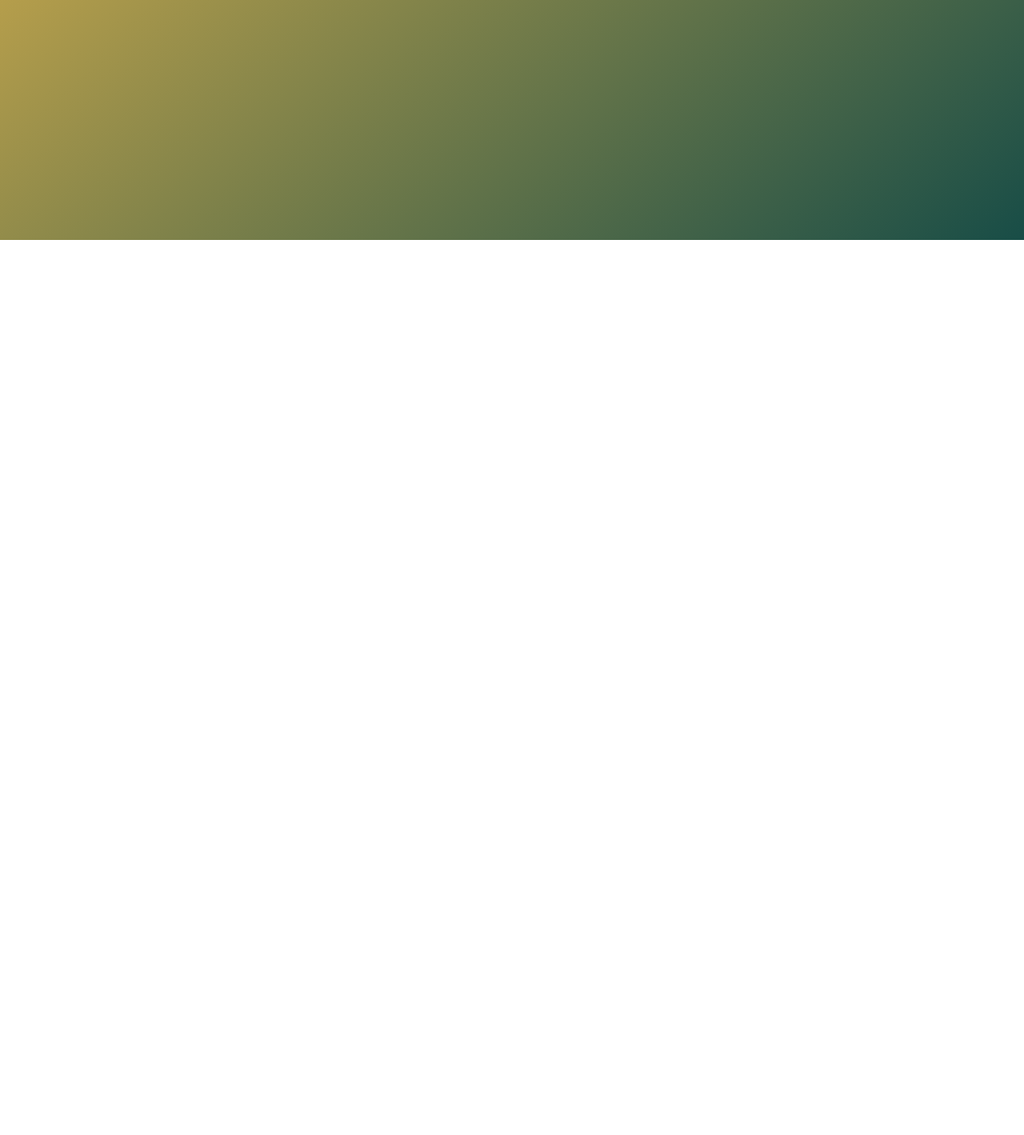
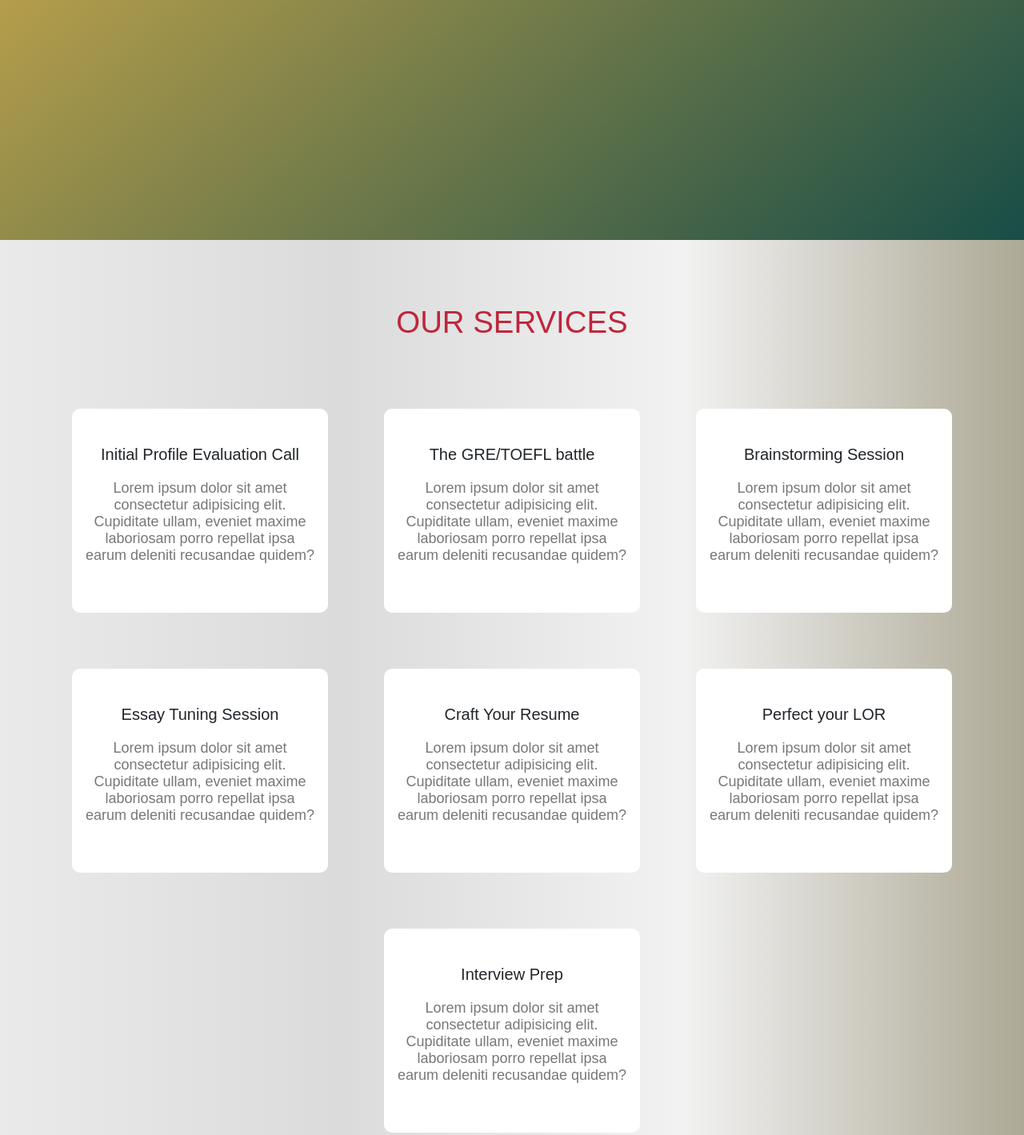
Before and after one commit to thetesseracttech/mentor-buddy, a plain HTML site: page index.html in a window 1280 px wide. Shown: the part 500-1919 px from the top of the page at 80% size. Before the commit the page ends 800 px from the top, so only its background shows below. Drawn offline with nearby package versions, Linux system fonts and the light colour scheme.

Commit message:
Initial commit

```diff
--- a/css/style.css
+++ b/css/style.css
@@ -6,13 +6,11 @@
 
 *,
 *::before,
-*::after
-{
+*::after {
   box-sizing: border-box;
 }
 
-body
-{
+body {
   min-height: 100vh;
   width: 100%;
   margin: 0;
@@ -24,8 +22,7 @@ body
   font-family: "Quicksand", sans-serif;
 }
 
-:root
-{
+:root {
   --light-green: #96bb7c;
   --dark-green: #184d47;
   --lighter-green: #d6efc7;
@@ -35,8 +32,7 @@ body
 /*//////////////////////////////////////////
 ** HEADER
 /////////////////////////////////////////*/
-header
-{
+header {
   height: 100vh;
   width: 100%;
   overflow: hidden;
@@ -46,8 +42,7 @@ header
   align-items: center;
   flex-direction: column;
 }
-.hero
-{
+.hero {
   width: 1200px;
   margin: 0 auto;
   height: 100vh;
@@ -56,13 +51,68 @@ header
   align-items: center;
   flex-direction: column;
 }
-p
-{
-	color: #fff;
+p {
+  color: #333333;
 }
-h1
-{
+h1 {
   font-size: 5em;
   font-weight: 100;
   color: #fff;
 }
+
+section {
+  padding-top: 80px;
+  padding-bottom: 80px;
+  background: #ada996; /* fallback for old browsers */
+  background: -webkit-linear-gradient(
+    to right,
+    #eaeaea,
+    #dbdbdb,
+    #f2f2f2,
+    #ada996
+  ); /* Chrome 10-25, Safari 5.1-6 */
+  background: linear-gradient(
+    to right,
+    #eaeaea,
+    #dbdbdb,
+    #f2f2f2,
+    #ada996
+  ); /* W3C, IE 10+/ Edge, Firefox 16+, Chrome 26+, Opera 12+, Safari 7+ */
+}
+
+h4 {
+  font-size: 2.4rem;
+  color: #bf263c;
+  text-align: center;
+  font-weight: 400;
+}
+
+.services {
+  display: flex;
+  height: 100%;
+  margin-top: 50px;
+  flex-wrap: wrap;
+  justify-content: center;
+}
+
+.service-1 {
+  width: 320px;
+  background-color: #fff;
+  padding: 15px;
+  margin: 35px;
+  border-radius: 10px;
+}
+
+.header {
+  margin-top: 30px;
+  text-align: center;
+}
+
+.desc {
+  text-align: center;
+  padding-bottom: 30px;
+  line-height: normal;
+  margin-top: 20px;
+  color: #777;
+  font-weight: 200;
+}
--- a/index.html
+++ b/index.html
@@ -1,7 +1,7 @@
 <!DOCTYPE html>
 <html lang="en">
   <head>
-    <meta charset="UTF-8">
+    <meta charset="UTF-8" />
     <meta name="viewport" content="width=device-width, initial-scale=1.0" />
     <meta http-equiv="X-UA-Compatible" content="IE-Edge" />
     <meta name="author" content="TESSERACT TECH" />
@@ -20,14 +20,21 @@
     <title>The Mentor Buddy</title>
 
     <!-- Normalize -->
-    <link rel="stylesheet" href="https://cdnjs.cloudflare.com/ajax/libs/normalize/8.0.1/normalize.min.css">
+    <link
+      rel="stylesheet"
+      href="https://cdnjs.cloudflare.com/ajax/libs/normalize/8.0.1/normalize.min.css"
+    />
+
     <!-- Bootstrap -->
-    <link rel="stylesheet" href="https://stackpath.bootstrapcdn.com/bootstrap/4.5.0/css/bootstrap.min.css" integrity="sha384-9aIt2nRpC12Uk9gS9baDl411NQApFmC26EwAOH8WgZl5MYYxFfc+NcPb1dKGj7Sk" crossorigin="anonymous">
+    <link
+      rel="stylesheet"
+      href="https://stackpath.bootstrapcdn.com/bootstrap/4.5.0/css/bootstrap.min.css"
+      integrity="sha384-9aIt2nRpC12Uk9gS9baDl411NQApFmC26EwAOH8WgZl5MYYxFfc+NcPb1dKGj7Sk"
+      crossorigin="anonymous"
+    />
 
     <!-- Custom CSS -->
-    <link rel="stylesheet" href="./css/style.css">
-
-
+    <link rel="stylesheet" href="./css/style.css" />
   </head>
   <body>
     <!-- Preloader -->
@@ -42,7 +49,88 @@
     </header>
 
     <!-- Main Content -->
-	<main></main>
+    <main>
+      <section>
+        <h4>OUR SERVICES</h4>
+        <div class="services">
+          <div class="service-1">
+            <div>
+              <h5 class="header">Initial Profile Evaluation Call</h5>
+              <p class="desc">
+                Lorem ipsum dolor sit amet consectetur adipisicing elit.
+                Cupiditate ullam, eveniet maxime laboriosam porro repellat ipsa
+                earum deleniti recusandae quidem?
+              </p>
+            </div>
+          </div>
+
+          <div class="service-1">
+            <div>
+              <h5 class="header">The GRE/TOEFL battle</h5>
+              <p class="desc">
+                Lorem ipsum dolor sit amet consectetur adipisicing elit.
+                Cupiditate ullam, eveniet maxime laboriosam porro repellat ipsa
+                earum deleniti recusandae quidem?
+              </p>
+            </div>
+          </div>
+
+          <div class="service-1">
+            <div>
+              <h5 class="header">Brainstorming Session</h5>
+              <p class="desc">
+                Lorem ipsum dolor sit amet consectetur adipisicing elit.
+                Cupiditate ullam, eveniet maxime laboriosam porro repellat ipsa
+                earum deleniti recusandae quidem?
+              </p>
+            </div>
+          </div>
+
+          <div class="service-1">
+            <div>
+              <h5 class="header">Essay Tuning Session</h5>
+              <p class="desc">
+                Lorem ipsum dolor sit amet consectetur adipisicing elit.
+                Cupiditate ullam, eveniet maxime laboriosam porro repellat ipsa
+                earum deleniti recusandae quidem?
+              </p>
+            </div>
+          </div>
+
+          <div class="service-1">
+            <div>
+              <h5 class="header">Craft Your Resume</h5>
+              <p class="desc">
+                Lorem ipsum dolor sit amet consectetur adipisicing elit.
+                Cupiditate ullam, eveniet maxime laboriosam porro repellat ipsa
+                earum deleniti recusandae quidem?
+              </p>
+            </div>
+          </div>
+          <div class="service-1">
+            <div>
+              <h5 class="header">Perfect your LOR</h5>
+              <p class="desc">
+                Lorem ipsum dolor sit amet consectetur adipisicing elit.
+                Cupiditate ullam, eveniet maxime laboriosam porro repellat ipsa
+                earum deleniti recusandae quidem?
+              </p>
+            </div>
+          </div>
+
+          <div class="service-1">
+            <div>
+              <h5 class="header">Interview Prep</h5>
+              <p class="desc">
+                Lorem ipsum dolor sit amet consectetur adipisicing elit.
+                Cupiditate ullam, eveniet maxime laboriosam porro repellat ipsa
+                earum deleniti recusandae quidem?
+              </p>
+            </div>
+          </div>
+        </div>
+      </section>
+    </main>
 
     <!-- Footer -->
     <footer></footer>
@@ -56,11 +144,24 @@
     <!-- Scripts -->
 
     <!-- Jquery -->
-    <script src="https://code.jquery.com/jquery-3.5.1.slim.min.js" integrity="sha384-DfXdz2htPH0lsSSs5nCTpuj/zy4C+OGpamoFVy38MVBnE+IbbVYUew+OrCXaRkfj" crossorigin="anonymous"></script>
+    <script
+      src="https://code.jquery.com/jquery-3.5.1.slim.min.js"
+      integrity="sha384-DfXdz2htPH0lsSSs5nCTpuj/zy4C+OGpamoFVy38MVBnE+IbbVYUew+OrCXaRkfj"
+      crossorigin="anonymous"
+    ></script>
     <!-- Popper -->
-	<script src="https://cdn.jsdelivr.net/npm/popper.js@1.16.0/dist/umd/popper.min.js" integrity="sha384-Q6E9RHvbIyZFJoft+2mJbHaEWldlvI9IOYy5n3zV9zzTtmI3UksdQRVvoxMfooAo" crossorigin="anonymous"></script>
+    <script
+      src="https://cdn.jsdelivr.net/npm/popper.js@1.16.0/dist/umd/popper.min.js"
+      integrity="sha384-Q6E9RHvbIyZFJoft+2mJbHaEWldlvI9IOYy5n3zV9zzTtmI3UksdQRVvoxMfooAo"
+      crossorigin="anonymous"
+    ></script>
     <!-- Bootstrap -->
-	<script src="https://stackpath.bootstrapcdn.com/bootstrap/4.5.0/js/bootstrap.min.js" integrity="sha384-OgVRvuATP1z7JjHLkuOU7Xw704+h835Lr+6QL9UvYjZE3Ipu6Tp75j7Bh/kR0JKI" crossorigin="anonymous"></script>
+    <script
+      src="https://stackpath.bootstrapcdn.com/bootstrap/4.5.0/js/bootstrap.min.js"
+      integrity="sha384-OgVRvuATP1z7JjHLkuOU7Xw704+h835Lr+6QL9UvYjZE3Ipu6Tp75j7Bh/kR0JKI"
+      crossorigin="anonymous"
+    ></script>
+
     <!-- Custom JS -->
     <script src="./js/index.js"></script>
   </body>
```
Lines whose indentation alone changed are shown as unchanged.
